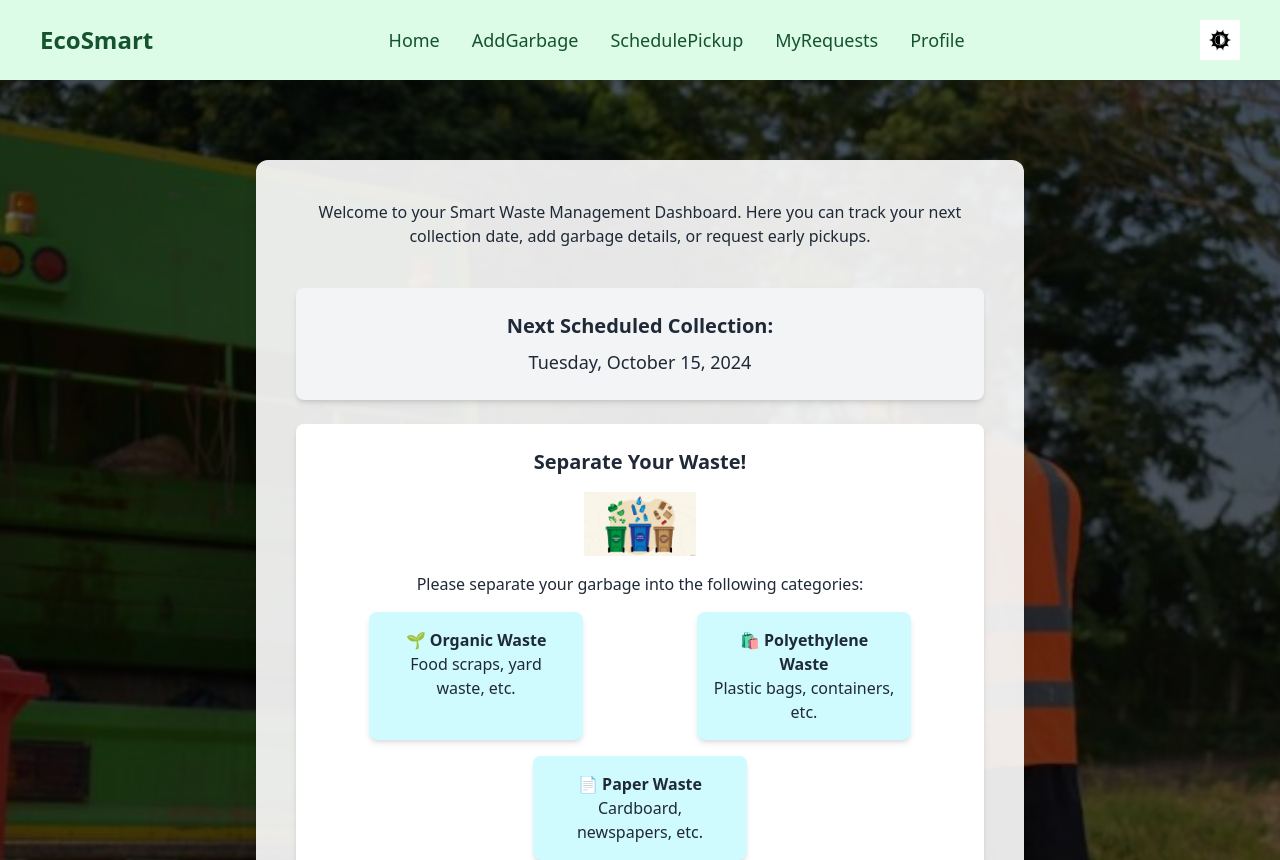
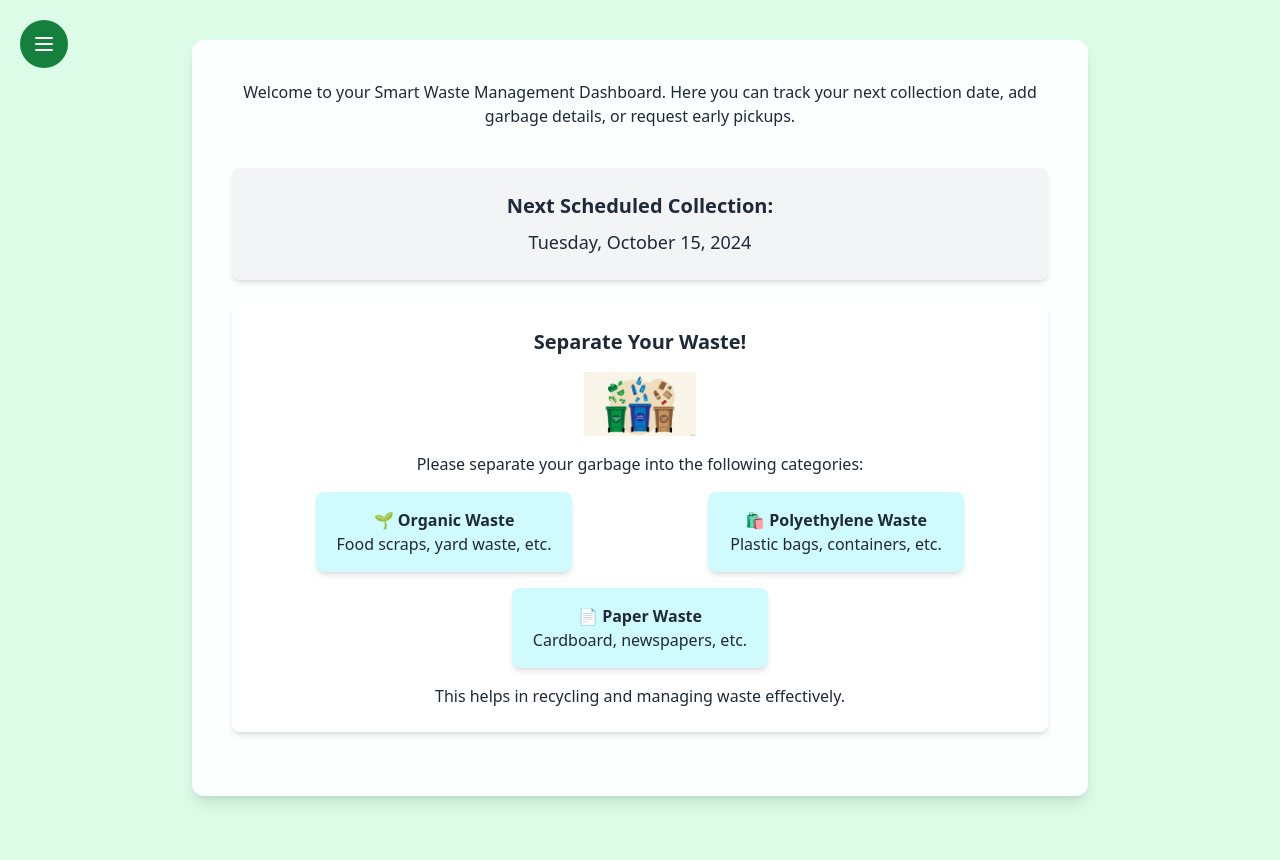
Before and after one commit to hasindu-k/Garbage_App, a React (Create React App) app in the folder frontend/: page / in a window 1280 px wide. Shown: the top 860 px of the page. Built offline with nearby package versions, Linux system fonts and the light colour scheme.

Commit message:
nav bar changed

```diff
--- a/frontend/package.json
+++ b/frontend/package.json
@@ -15,6 +15,7 @@
     "axios": "^1.7.7",
     "react": "^18.3.1",
     "react-dom": "^18.3.1",
+    "react-icons": "^5.3.0",
     "react-router-dom": "^6.26.2",
     "react-scripts": "^5.0.1",
     "react-toastify": "^10.0.5",
--- a/frontend/src/Resident/HomePage.js
+++ b/frontend/src/Resident/HomePage.js
@@ -1,9 +1,9 @@
 import React from 'react';
 import { useNavigate } from 'react-router-dom';
-import Navbar from './ResidentNavbar';
 import Footer from '../components/Footer';
 import Garbage_pic1 from '../assets/Garbage_pic1.jpeg'; // Replace with the correct file type
 import DustbinImage from '../assets/dustbin.png'; // Add your dustbin image here
+import Navbar from './ResidentNavbar';
 
 function HomePage() {
   const navigate = useNavigate();
@@ -32,11 +32,15 @@ function HomePage() {
   const nextScheduledCollectionDate = getNextScheduledCollectionDate();
 
   return (
-    <div className="flex flex-col justify-between min-h-screen bg-cover bg-center relative" style={{ backgroundImage: `url(${Garbage_pic1})` }}>
-      <Navbar className="fixed top-0 left-0 w-full z-10 bg-gray-800" />
+    <div className="flex flex-col min-h-screen bg-green-100">
 
-      <div className="contaoiner flex justify-center items-center flex-1 py-20 px-4 bg-black bg-opacity-60">
-        <div className="text-center p-10 w-full max-w-3xl bg-white bg-opacity-90 rounded-xl shadow-lg z-1 text-gray-800">
+      {/* Navbar occupies a fixed width */}
+      <Navbar className="w-full lg:w-1/4" />
+
+      {/* Main content area */}
+      <div className="flex flex-col justify-between flex-1">
+        <div className="container mx-auto py-10 px-6">
+          <div className="text-center p-10 w-full max-w-4xl bg-white bg-opacity-90 rounded-xl shadow-lg mx-auto text-gray-800">
             <div className="mb-10">
               <p>Welcome to your Smart Waste Management Dashboard. Here you can track your next collection date, add garbage details, or request early pickups.</p>
             </div>
@@ -51,16 +55,16 @@ function HomePage() {
               <h3 className="text-xl font-semibold mb-4">Separate Your Waste!</h3>
               <img src={DustbinImage} alt="Dustbin" className="w-28 mx-auto mb-4" />
               <p>Please separate your garbage into the following categories:</p>
-            <div className="flex justify-around mt-4 flex-wrap gap-4">
-              <div className="bg-cyan-100 rounded-lg shadow-md p-4 w-1/3 min-w-[150px]">
+              <div className="flex flex-wrap justify-around gap-4 mt-4">
+                <div className="bg-cyan-100 rounded-lg shadow-md p-4 w-full sm:w-1/3 min-w-[150px]">
                   <h4 className="font-semibold">🌱 Organic Waste</h4>
                   <p>Food scraps, yard waste, etc.</p>
                 </div>
-              <div className="bg-cyan-100 rounded-lg shadow-md p-4 w-1/3 min-w-[150px]">
+                <div className="bg-cyan-100 rounded-lg shadow-md p-4 w-full sm:w-1/3 min-w-[150px]">
                   <h4 className="font-semibold">🛍️ Polyethylene Waste</h4>
                   <p>Plastic bags, containers, etc.</p>
                 </div>
-              <div className="bg-cyan-100 rounded-lg shadow-md p-4 w-1/3 min-w-[150px]">
+                <div className="bg-cyan-100 rounded-lg shadow-md p-4 w-full sm:w-1/3 min-w-[150px]">
                   <h4 className="font-semibold">📄 Paper Waste</h4>
                   <p>Cardboard, newspapers, etc.</p>
                 </div>
@@ -70,7 +74,10 @@ function HomePage() {
           </div>
         </div>
 
-      <Footer className="fixed bottom-0 left-0 w-full bg-gray-800 text-white py-2 text-center z-10" />
+        {/* Footer should be part of the main content */}
+        {/* <Footer className="bg-gray-800 text-white py-2 text-center" /> */}
+      </div>
+      <Footer className="bg-gray-800 text-white py-2 text-center" />
     </div>
   );
 }
--- a/frontend/src/Resident/MyRequestsPage.js
+++ b/frontend/src/Resident/MyRequestsPage.js
@@ -42,8 +42,8 @@ const MyRequestsPage = () => {
   };
 
   return (
-    <div className="flex flex-col min-h-screen">
-      <Navbar />
+    <div className="nav-bar flex flex-col min-h-screen">
+      <Navbar className="nav-bar" />
       <div className="container mx-auto px-4 py-8">
         <h2 className="text-2xl font-semibold mb-4 text-center">My Monthly Pickup Requests</h2>
         {groupedRequests.length === 0 ? (
--- a/frontend/src/Resident/ResidentNavbar.js
+++ b/frontend/src/Resident/ResidentNavbar.js
@@ -1,43 +1,54 @@
-import React from "react";
-import toggler_mode from "../assets/mode.jpg";
+import React, { useState } from 'react';
+import { Link } from 'react-router-dom';
+import { HiOutlineMenu, HiOutlineX } from 'react-icons/hi'; // Use React Icons for toggle icons
 
-const Navbar = ({ theme, setTheme }) => {
-  const toggle_mode = () => {
-    theme === "light" ? setTheme("dark") : setTheme("light");
+const Navbar = () => {
+  const [isSidebarOpen, setIsSidebarOpen] = useState(false); // State to manage sidebar visibility
+
+  const toggleSidebar = () => {
+    setIsSidebarOpen(!isSidebarOpen); // Toggle sidebar visibility
   };
 
   return (
-    <div
-      className={`w-full h-20 flex items-center justify-between px-10 shadow-md transition-colors duration-300 ${
-        theme === "dark" ? "bg-green-800 text-white" : "bg-green-100 text-green-900"
-      }`}
-    >
-      <h1 className="text-2xl font-semibold">EcoSmart</h1>
+    <div className="relative flex">
+      {isSidebarOpen && (
+        <div className="fixed inset-0 bg-black bg-opacity-50 z-20" onClick={toggleSidebar} /> // Overlay background
+      )}
+      <div
+        className={`fixed left-0 top-0 h-full bg-green-800 text-white w-64 transition-transform transform ${isSidebarOpen ? 'translate-x-0' : '-translate-x-full'} z-30`}
+      >
+        <div className="text-2xl font-bold py-4 px-6 bg-green-700">Navigation</div>
+        <nav className="mt-10 flex-grow">
+          <ul className="flex flex-col">
+            <li className="mb-4">
+              <Link to="/" className="block py-2 px-6 hover:bg-green-600">Home</Link>
+            </li>
+            <li className="mb-4">
+              <Link to="/add-garbage-details" className="block py-2 px-6 hover:bg-green-600">Add Garbage</Link>
+            </li>
+            <li className="mb-4">
+              <Link to="/schedule-pickup" className="block py-2 px-6 hover:bg-green-600">Schedule Pickup</Link>
+            </li>
+            <li className="mb-4">
+              <Link to="/MyRequestsPage" className="block py-2 px-6 hover:bg-green-600">My Requests</Link>
+            </li>
+            <li className="mb-4">
+              <Link to="/profile" className="block py-2 px-6 hover:bg-green-600">Profile</Link>
+            </li>
+          </ul>
+        </nav>
+      </div>
 
-      <ul className="flex space-x-8 list-none">
-        <a href="/" className="hover:text-green-800">
-          <li className="text-lg font-medium cursor-pointer">Home</li>
-        </a>
-        <a href="/add-garbage-details" className="hover:text-green-800">
-          <li className="text-lg font-medium cursor-pointer">AddGarbage</li>
-        </a>
-        <a href="/schedule-pickup" className="hover:text-green-800">
-          <li className="text-lg font-medium cursor-pointer">SchedulePickup</li>
-        </a>
-        <a href="/MyRequestsPage" className="hover:text-green-800">
-          <li className="text-lg font-medium cursor-pointer">MyRequests</li>
-        </a>
-        <a href="#" className="hover:text-green-800">
-          <li className="text-lg font-medium cursor-pointer">Profile</li>
-        </a>
-      </ul>
+      <button
+        onClick={toggleSidebar}
+        className="flex items-center justify-center h-12 w-12 bg-green-700 text-white rounded-full focus:outline-none fixed top-5 left-5 z-40"
+      >
+        {isSidebarOpen ? <HiOutlineX size={24} /> : <HiOutlineMenu size={24} />} {/* Toggle icons */}
+      </button>
 
-      <img
-        onClick={toggle_mode}
-        src={toggler_mode}
-        alt="Toggle Mode"
-        className="w-10 cursor-pointer transition-transform duration-300 hover:rotate-12"
-      />
+      {/* Main content */}
+      <div className={`flex-grow transition-opacity duration-300 ${isSidebarOpen ? 'opacity-50' : 'opacity-100'}`}>
+      </div>
     </div>
   );
 };
```
Also changed, not shown: 2 other files (tests, documents, lock files or other folders). Lines whose indentation alone changed are shown as unchanged.
